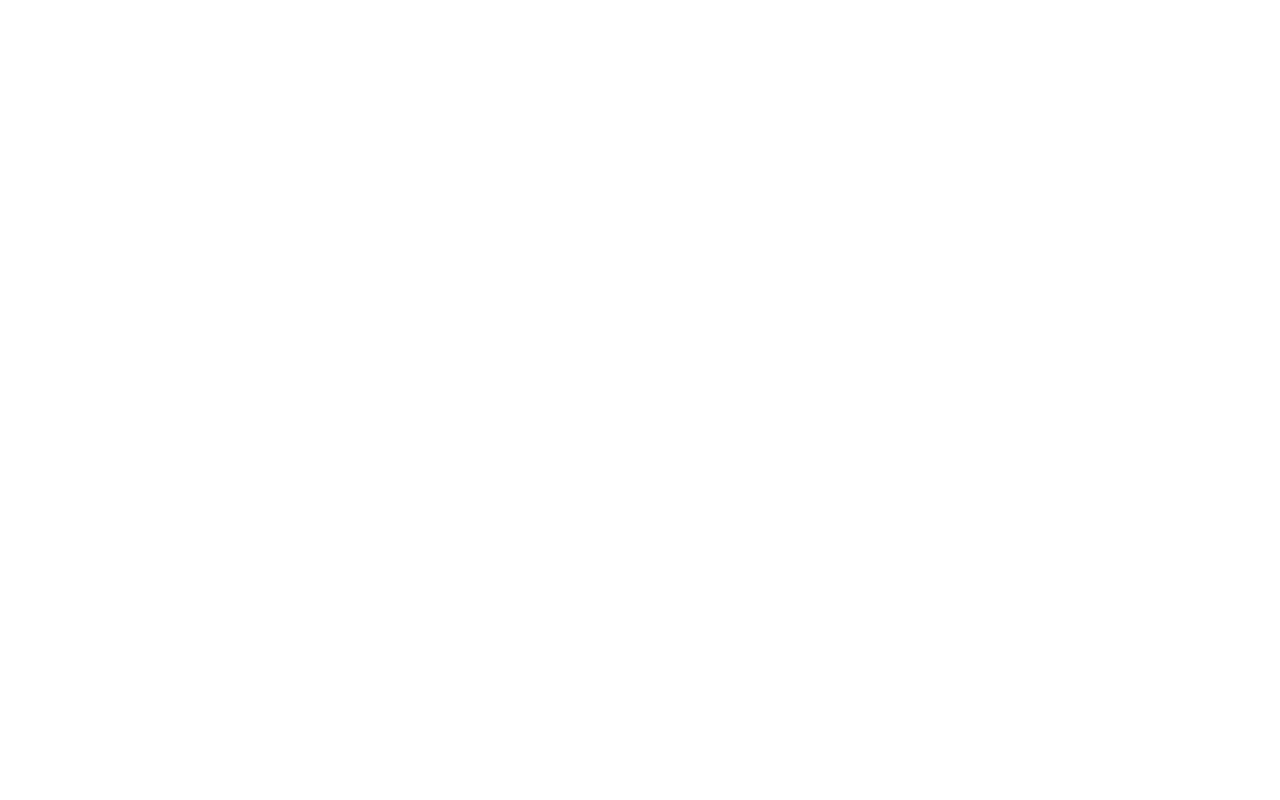
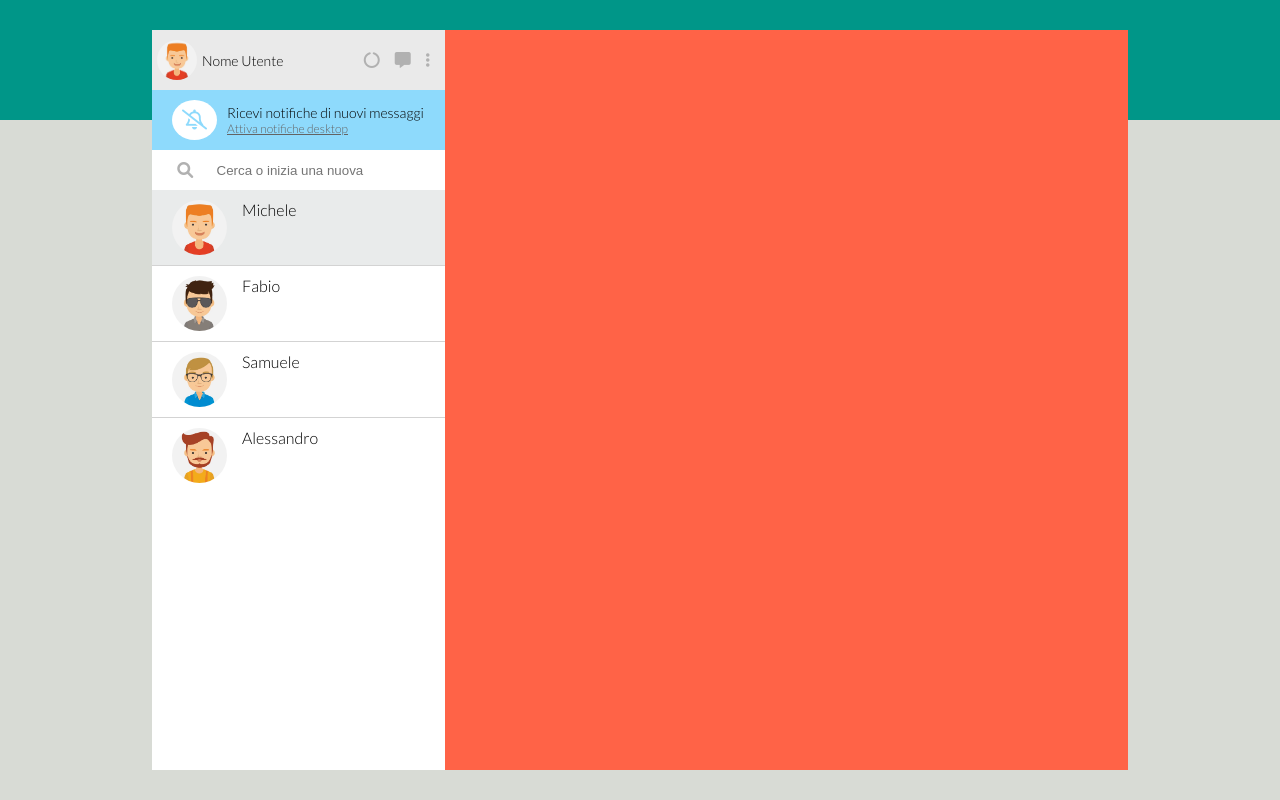
Before and after one commit to RobertoVillani98/js-html-css-boolzap, a plain HTML site: page index.html in a window 1280 px wide. Drawn offline with nearby package versions, Linux system fonts and the light colour scheme.

Commit message:
layout colonna sinistra

```diff
--- a/css/style.css
+++ b/css/style.css
@@ -6,4 +6,144 @@
 
 body {
  font-family: "Lato", sans-serif;
+ height: 100vh;
+ background: linear-gradient(to bottom, #009688 0% 15%, #d8dbd5 15% 100%);
+ padding: 30px;
 }
+
+.app-container {
+ width: 80%;
+ height: 100%;
+ margin: 0 auto;
+ background-color: white;
+ display: flex;
+}
+
+.col-left,
+.col-right {
+ height: 100%;
+}
+
+.col-left {
+ width: 30%;
+}
+
+.col-right {
+ width: 70%;
+ background-color: tomato;
+}
+
+.user {
+ display: flex;
+ align-items: center;
+ justify-content: space-between;
+ height: 60px;
+ background-color: #eaeaea;
+}
+
+#user-1 {
+ width: 40px;
+ height: 40px;
+ border-radius: 50%;
+ margin-left: 5px;
+}
+
+.left-side {
+ display: flex;
+ align-items: center;
+}
+
+.icons {
+ display: flex;
+ justify-content: flex-end;
+ gap: 15px;
+ margin-right: 15px;
+ color: #b1b1b1;
+}
+
+#user-name {
+ margin-left: 5px;
+ font-size: 14px;
+}
+
+.message-notifications {
+ display: flex;
+ align-items: center;
+ height: 60px;
+ background-color: #8edafc;
+}
+
+.message-notifications i {
+ font-size: 20px;
+ background-color: white;
+ border-radius: 50%;
+ padding: 10px;
+ color: #8edafc;
+ margin-left: 20px;
+ margin-right: 10px;
+}
+
+.notifiche :last-child {
+ font-size: 12px;
+ text-decoration: underline;
+ color: #646363;
+}
+
+.notifiche :first-child {
+ font-size: 14px;
+}
+
+.search-contact {
+ height: 40px;
+ display: flex;
+ padding: 5px;
+}
+
+.search-contact i {
+ padding: 3px;
+ width: 20%;
+ display: flex;
+ align-items: center;
+ justify-content: center;
+ background-color: white;
+ color: #b1b1b1;
+}
+
+input {
+ padding: 3px;
+ width: 80%;
+ border: none;
+}
+
+.contacts {
+ height: calc(100% - 165px);
+}
+
+.contacts li {
+ padding: 10px 20px;
+ display: flex;
+ border-bottom: 1px solid lightgray;
+}
+
+.contacts li.active {
+ background-color: #e9ebeb;
+}
+
+.contacts :last-child {
+ border-bottom: none;
+}
+
+.contact-avatar {
+ width: 55px;
+ height: 55px;
+}
+
+.contact-avatar img {
+ width: 100%;
+ height: 100%;
+ object-fit: cover;
+ border-radius: 50%;
+}
+.contact-name {
+ margin-left: 15px;
+}
--- a/index.html
+++ b/index.html
@@ -16,7 +16,48 @@
 </head>
 
 <body>
-    <div id="root">
+    <div id="root" class="app-container">
+        <div class="col-left">
+            <div class="user">
+                <div class="left-side">
+                    <img id="user-1" src="img/avatar_1.jpg" alt="">
+                    <p id="user-name">Nome Utente</p>
+                </div>
+
+                <div class="icons">
+                    <i class="fas fa-circle-notch"></i>
+                    <i class="fas fa-comment-alt"></i>
+                    <i class="fas fa-ellipsis-v"></i>
+                </div>
+            </div>
+            <div class="message-notifications">
+                <i class="far fa-bell-slash"></i>
+                <div class="notifiche">
+                    <p>Ricevi notifiche di nuovi messaggi</p>
+                    <p>Attiva notifiche desktop</p>
+                </div>
+            </div>
+            <div class="search-contact">
+                <i class="fas fa-search"></i>
+                <input type="text" placeholder="Cerca o inizia una nuova">
+            </div>
+            <ul class="contacts">
+                <li v-for="(contact, index) in contacts" :key="index"
+                    :class="index == indexCurrentContact ? 'active' : null" @click="chanceContact(index)">
+                    <div class="contact-avatar">
+                        <img :src="`img/avatar${contact.avatar}.jpg`" :alt="contact.name">
+                    </div>
+                    <div class="contact-name">
+                        {{contact.name}}
+                    </div>
+                </li>
+            </ul>
+
+        </div>
+
+
+        <div class=" col-right">
+        </div>
 
     </div>
 
--- a/js/script.js
+++ b/js/script.js
@@ -69,7 +69,7 @@ const app = new Vue({
     ],
    },
    {
-    name: "Luisa",
+    name: "Alessandro",
     avatar: "_4",
     visible: true,
     messages: [
@@ -86,5 +86,12 @@ const app = new Vue({
     ],
    },
   ],
+  indexCurrentContact: 0,
+ },
+ methods: {
+  chanceContact(index) {
+   this.indexCurrentContact = index;
+   this.resetMessageInfo();
+  },
  },
 });
```
Also changed, not shown: 1 other file.
